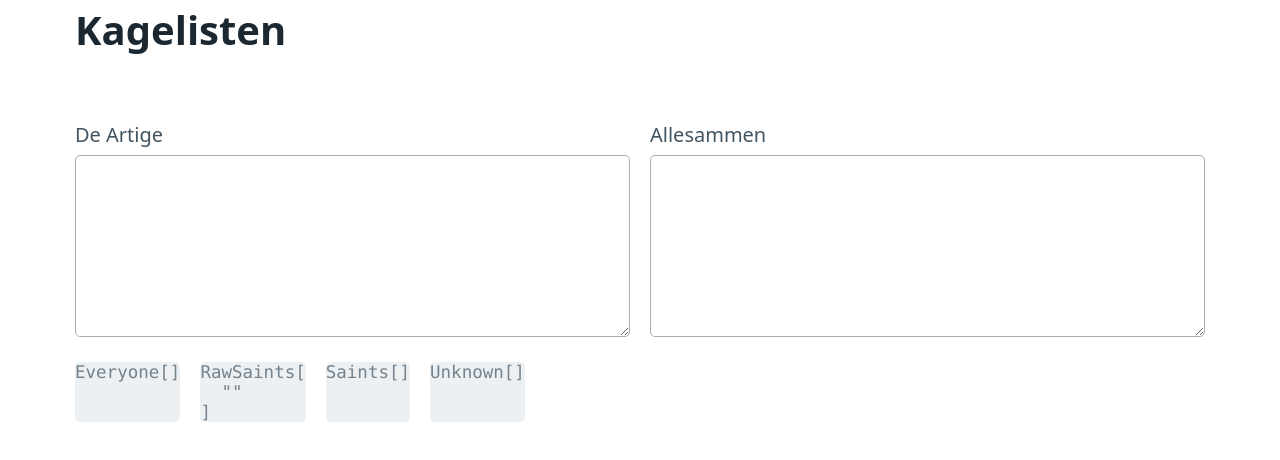
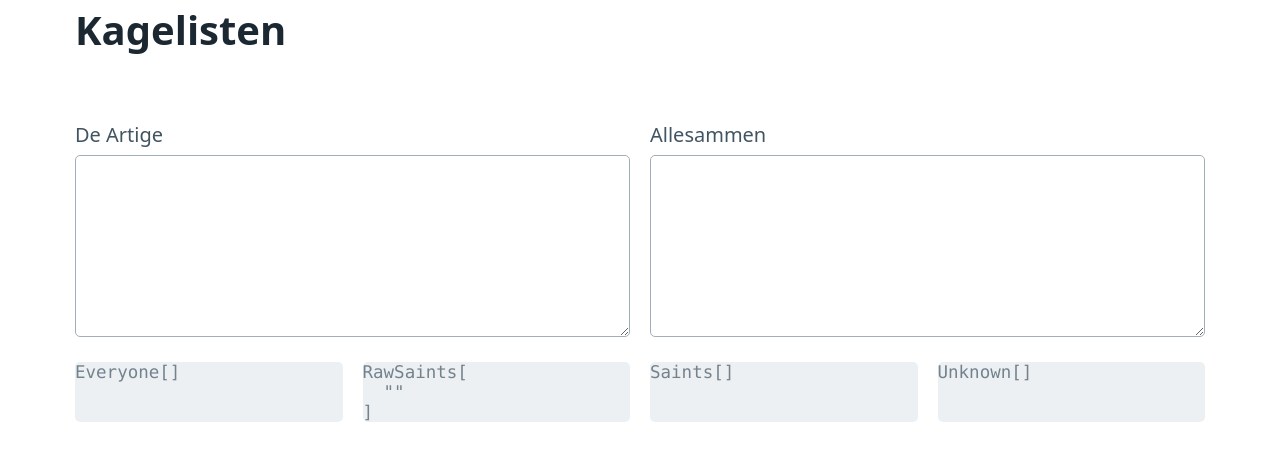
Before and after one commit to bjornnorgaard/kagelisten, a SvelteKit app: page / in a window 1280 px wide. Shown: the top 460 px of the page. Built offline with nearby package versions, Linux system fonts and the light colour scheme.

Commit message:
Debug info view style

```diff
--- a/src/routes/+page.svelte
+++ b/src/routes/+page.svelte
@@ -16,7 +16,7 @@
     </section>
 {/if}
 
-<div class="flex gap-4">
+<div class="grid">
     <pre>Everyone{JSON.stringify($everyone, null, 2)}</pre>
     <pre>RawSaints{JSON.stringify($rawSaints.split("\n"), null, 2)}</pre>
     <pre>Saints{JSON.stringify($saints, null, 2)}</pre>
```
